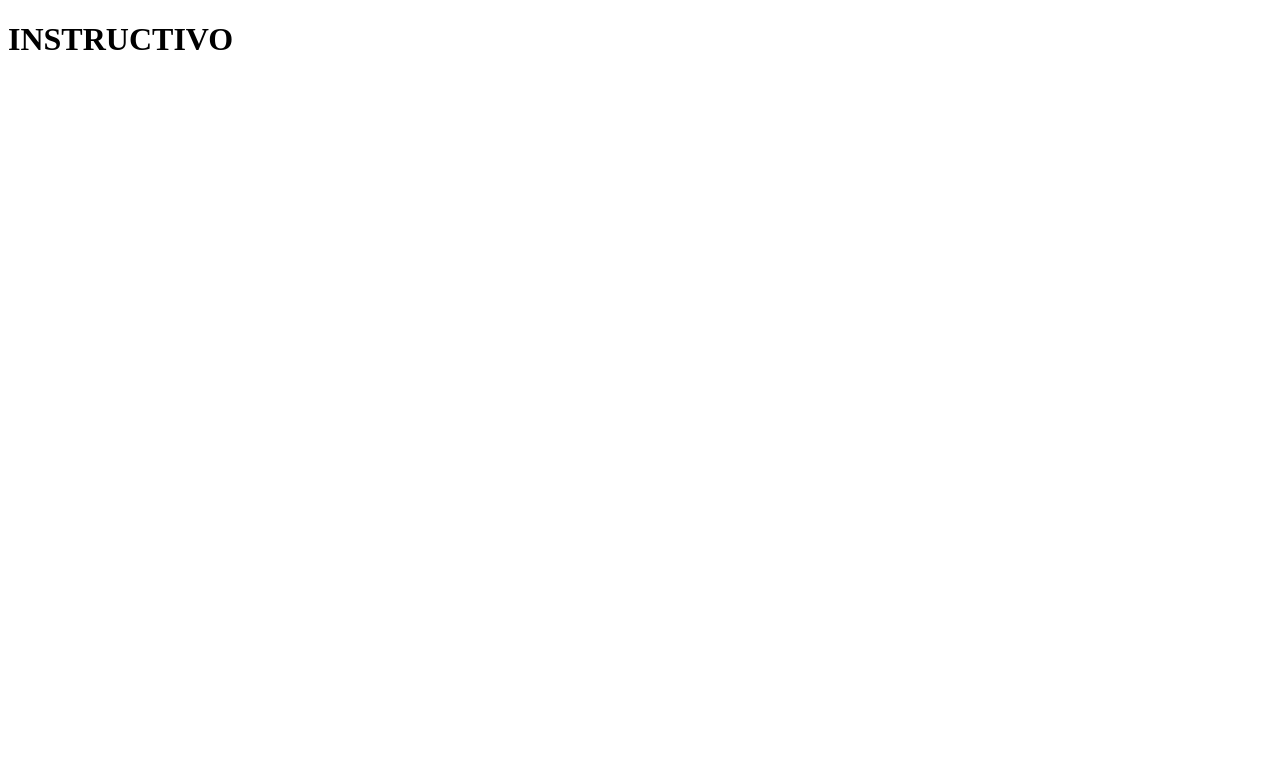
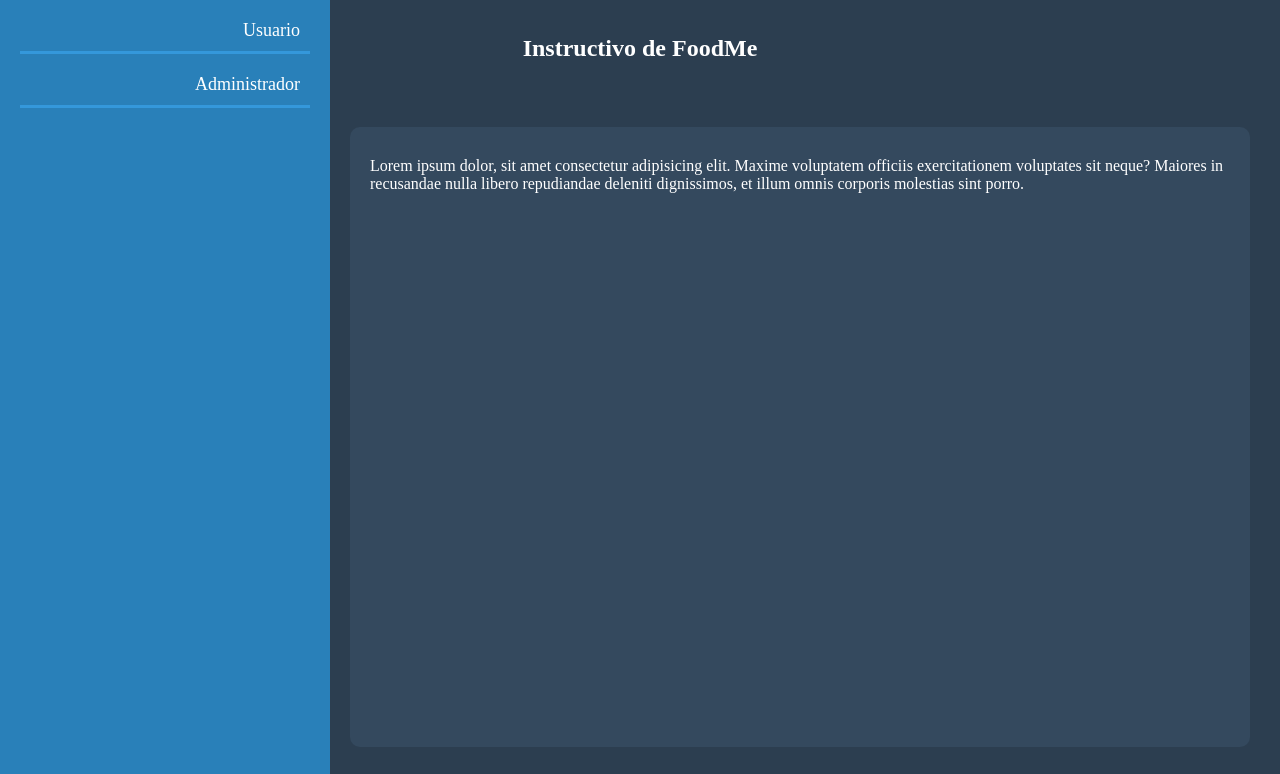
Before and after one commit to IDepp3/FoodMe, a plain HTML site: page docs/index.html in a window 1280 px wide. Shown: the top 774 px of the page. Drawn offline with Linux system fonts and the light colour scheme.

Commit message:
recursos basicos del instructivo

```diff
--- a/docs/index.html
+++ b/docs/index.html
@@ -5,10 +5,33 @@
     <meta http-equiv="X-UA-Compatible" content="IE=edge">
     <meta name="viewport" content="width=device-width, initial-scale=1.0">
     <title>FoodMe | Instructivo </title>
+    <link rel="stylesheet" href="style.css">
 </head>
 <body>
 
-    <h1>INSTRUCTIVO</h1>
+   <nav class="menu">
+
+        <ul>
+            <li><a href="#usuario"> Usuario </a></li>
+            <li><a href="#admin"> Administrador </a></li>
+        </ul>
+
+   </nav>
+
+   <section>
+
+        <h1 class="titulo">Instructivo de FoodMe</h1>
+
+        <article id="usuario">
+            <p> Lorem ipsum dolor, sit amet consectetur adipisicing elit. Maxime voluptatem officiis exercitationem voluptates sit neque? Maiores in recusandae nulla libero repudiandae deleniti dignissimos, et illum omnis corporis molestias sint porro.</p>
+        </article>
+
+        <article id="admin">
+            <p> Lorem ipsum dolor, sit amet consectetur adipisicing elit. Maxime voluptatem officiis exercitationem voluptates sit neque? Maiores in recusandae nulla libero repudiandae deleniti dignissimos, et illum omnis corporis molestias sint porro.</p>
+        </article>
+
+
+   </section>
 
 </body>
 </html>
--- /dev/null
+++ b/docs/style.css
@@ -0,0 +1,56 @@
+*{
+    margin: 0;
+    padding: 0;
+}
+
+body{
+    background-color: #2c3e50;
+    color: white;
+}
+
+a{
+    color: white;
+    text-decoration: none;
+}
+
+nav{
+    position: fixed;
+    width: 330px;
+    height: 100vh;
+    background-color: #2980b9;
+}
+
+nav ul{
+    font-size: 18px;
+    text-align: right;
+}
+
+nav ul li{
+    list-style: none;
+    margin: 10px 20px;
+    padding: 10px;
+    border-bottom: 3px solid #3498db;
+    transition: background-color 0.5s;
+}
+
+nav ul li:hover{
+    background-color: #3498db;
+}
+
+section{
+    min-height: 100vh;
+}
+
+article{
+    min-height: 70vh;
+    margin: 30px;
+    margin-left: 350px;
+    padding: 30px 20px;
+    background-color: #34495e;
+    border-radius: 10px;
+}
+
+.titulo{
+    text-align: center;
+    padding: 35px;
+}
```
